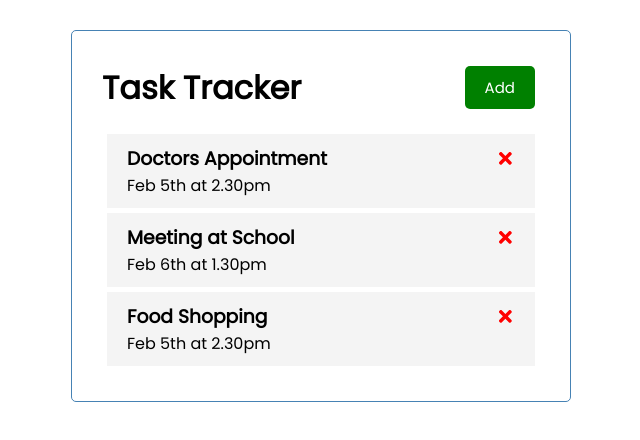
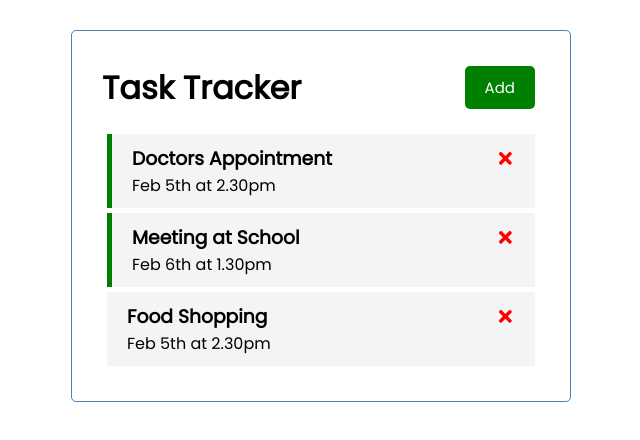
Before and after one commit to BranLim/react-crash-course-2021, a React (Create React App) app: page / in a window 1280 px wide. Shown: the top 440 px of the page, without its empty margins (319-959 px from the left). Built offline with nearby package versions, Linux system fonts and the light colour scheme.

Commit message:
Add reminder feature.

```diff
--- a/src/App.js
+++ b/src/App.js
@@ -30,12 +30,17 @@
     setTasks(tasks.filter((task) => task.id !== id));
   }
 
+  const toggleReminder = (id) => {
+    setTasks(tasks.map((task) => task.id === id ? { ...task, reminder: !task.reminder } : task));
+
+  }
+
   return (
     <div className="container">
       <Header title="Task Tracker" />
       {
         tasks.length > 0
-          ? (<Tasks tasks={tasks} onDelete={deleteTask} />)
+          ? (<Tasks tasks={tasks} onDelete={deleteTask} onToggle={toggleReminder} />)
           : ('No Tasks To Show')
       }
 
--- a/src/components/Task.js
+++ b/src/components/Task.js
@@ -1,8 +1,8 @@
 import { FaTimes } from 'react-icons/fa'
 
-const Task = ({ task, onDelete }) => {
+const Task = ({ task, onDelete, onToggle }) => {
     return (
-        <div className='task'>
+        <div className={`task ${task.reminder ? 'reminder' : ''}`} onDoubleClick={() => onToggle(task.id)}>
             <h3>
                 {task.text}
                 <FaTimes style={{ color: 'red', cursor: 'pointer' }} onClick={() => onDelete(task.id)} />
--- a/src/components/Tasks.js
+++ b/src/components/Tasks.js
@@ -1,10 +1,10 @@
 import Task from './Task'
 
-const Tasks = ({ tasks, onDelete }) => {
+const Tasks = ({ tasks, onDelete, onToggle }) => {
     return (
         <>
             {tasks.map((task) => (
-                <Task key={task.id} task={task} onDelete={onDelete} />
+                <Task key={task.id} task={task} onDelete={onDelete} onToggle={onToggle}/>
             ))}
         </>
     )
```
